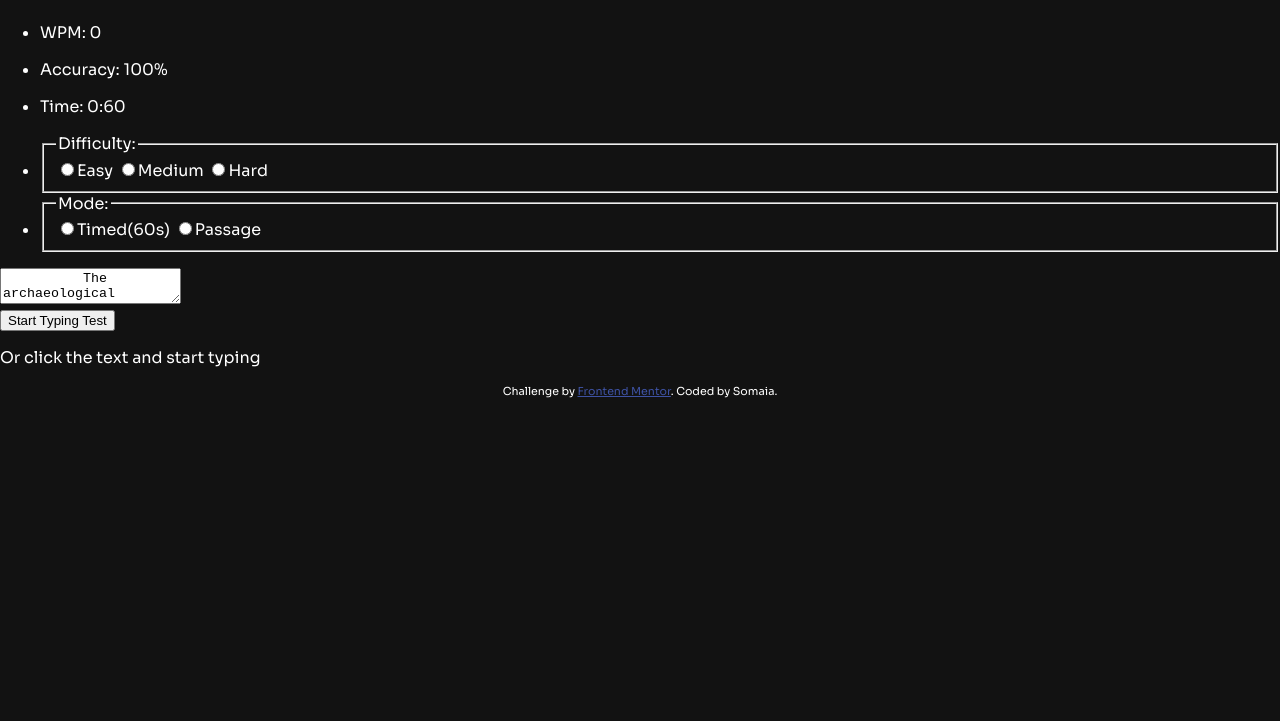
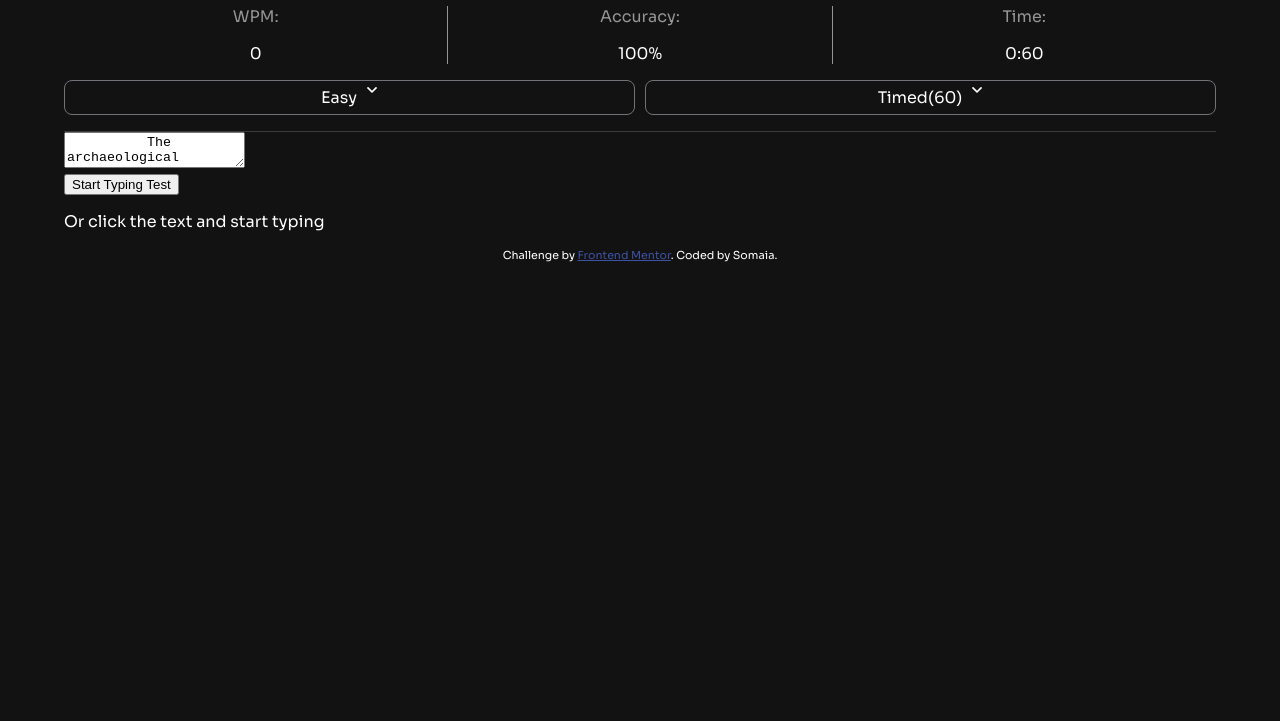
Before and after one commit to somaia02/typing-test, a plain HTML site: page index.html in a window 1280 px wide. Shown: the part 79-800 px from the top of the page. Drawn offline with Linux system fonts and the light colour scheme.

Commit message:
Add sryles for test header

```diff
--- a/index.html
+++ b/index.html
@@ -25,31 +25,39 @@
     <div class="best-speed">
       <img src="assets/images/icon-personal-best.svg" alt="trophy">
       <p>
-        <span class="personal-best-txt">Best</span>: <span class="best-speed-value">92WPM</span>
+        <span class="personal-best-txt">Best:</span> <span class="best-speed-value">92WPM</span>
       </p>
     </div>
   </header>
-  <main>
+  <main class="container">
     <div class="test">
       <div class="test-header">
         <ul class="test-scores">
-          <li class="test-score-item"><p>WPM: <span class="test-wpm">0</span></p></li>
-          <li class="test-score-item"><p>Accuracy: <span class="test-accuracy">100%</span></p></li>
-          <li class="test-score-item"><p>Time: <span class="test-time">0:60</span></p></li>
+          <li class="test-score-item wpm-container"><p>WPM: </p><span class="test-wpm">0</span></li>
+          <li class="test-score-item accuracy-container"><p>Accuracy: </p><span class="test-accuracy">100%</span></li>
+          <li class="test-score-item time-container"><p>Time: </p><span class="test-time">0:60</span></li>
         </ul>
         <ul class="test-settings">
           <li class="test-settings-item">
-            <fieldset>
+            <button type="button">
+              <span>Easy</span>
+              <img src="assets/images/icon-down-arrow.svg" alt="">
+            </button>
+            <fieldset class="options">
               <legend>Difficulty:</legend>
-              <label><input type="radio" name="difficulty" value="easy">Easy</label>
+              <label><input type="radio" name="difficulty" value="easy" checked>Easy</label>
               <label><input type="radio" name="difficulty" value="medium">Medium</label>
               <label><input type="radio" name="difficulty" value="hard">Hard</label>
             </fieldset>
           </li>
           <li class="test-settings-item">
-            <fieldset>
+            <button type="button">
+              <span>Timed(60)</span>
+              <img src="assets/images/icon-down-arrow.svg" alt="">
+            </button>
+            <fieldset class="options">
               <legend>Mode:</legend>
-              <label><input type="radio" name="mode" value="timed">Timed(60s)</label>
+              <label><input type="radio" name="mode" value="timed" checked>Timed(60s)</label>
               <label><input type="radio" name="mode" value="passage">Passage</label>
             </fieldset>
           </li>
--- a/main.js
+++ b/main.js
@@ -1,6 +1,6 @@
 function displayDesktop() {
   const personalBestTxt = document.querySelector(".personal-best-txt");
-  personalBestTxt.textContent = "Personal best";
+  personalBestTxt.textContent = "Personal best:";
 }
 
 const desktopView = window.matchMedia("(min-width: 40em)").matches;
--- a/style.css
+++ b/style.css
@@ -1,6 +1,7 @@
 :root {
   --neutral-900: hsl(0, 0%, 7%);
   --neutral-800: hsl(0, 0%, 15%);
+  --neutral-700: hsl(0, 0%, 23%);
   --neutral-500: hsl(240, 3%, 46%);
   --neutral-400: hsl(240, 1%, 59%);
   --neutral-0: hsl(0, 0%, 100%);
@@ -22,9 +23,15 @@
 /* Table of content:
     1. Reset
     2. General styles
+    3. Layout
+      3.1 Header
+      3.2 Test header
+      3.3 Test scores
+      3.4 Test settings
 */
 
-/* 1. Reset */
+/* 1. Reset *******************************************************************************
+*******************************************************************************************/
 *, *::before, *::after {
   box-sizing: border-box;
 }
@@ -36,25 +43,40 @@ img {
   max-width: 100%;
 }
 
-/* 2. General styles */
+/* 2. General styles **********************************************************************
+*******************************************************************************************/
 body {
   background-color: var(--neutral-900);
   color: var(--neutral-0);
   font-family: 'Sora', system-ui;
 }
+ul {
+  list-style: none;
+  margin: 0;
+  padding: 0;
+}
+input[type="radio"] {
+  margin-inline: 0.625em;
+}
+fieldset {
+  border: none;
+  margin: 0;
+  padding: 0;
+}
 
-/* 3. Layout */
+/* 3. Layout ******************************************************************************
+*******************************************************************************************/
 .container {
   width: min(90%, 75rem);
-  margin: 0 auto;
+  margin: 1em auto;
 }
 
+/* 3.1 Header *****************************************************************************
+*******************************************************************************************/
 header {
   display: flex;
   justify-content: space-between;
   align-items: center;
-
-  padding: 1em 0;
 }
 .best-speed {
   display: flex;
@@ -63,3 +85,52 @@ header {
 .personal-best-txt {
   color: var(--neutral-400);
 }
+
+/* 3.2 Test header ************************************************************************
+*******************************************************************************************/
+.test-header {
+  border-block-end: 1px solid var(--neutral-700);
+}
+
+/* 3.3 Test scores ************************************************************************
+*******************************************************************************************/
+.test-scores {
+  display: flex;
+  text-align: center;
+}
+.test-score-item {
+  flex: 1;
+  p {
+    margin-block-start: 0;
+    color: var(--neutral-400);
+  }
+  + .test-score-item {
+    border-inline-start: 1px solid var(--neutral-400);
+  }
+}
+
+/* 3.4 Test settings **********************************************************************
+*******************************************************************************************/
+.test-settings {
+  display: grid;
+  grid-template-columns: 1fr 1fr;
+  gap: 0.625em;
+  margin-block: 1em;
+}
+.test-settings button {
+  border: 1px solid var(--neutral-500);
+  border-radius: 8px;
+  padding: 0.375em 0;
+  background-color: var(--neutral-900);
+  font: inherit;
+  color: var(--neutral-0);
+  width: 100%;
+  text-align: center;
+
+  display: flex;
+  justify-content: center;
+  gap: .625em;
+}
+.options {
+  display: none;
+}
```
